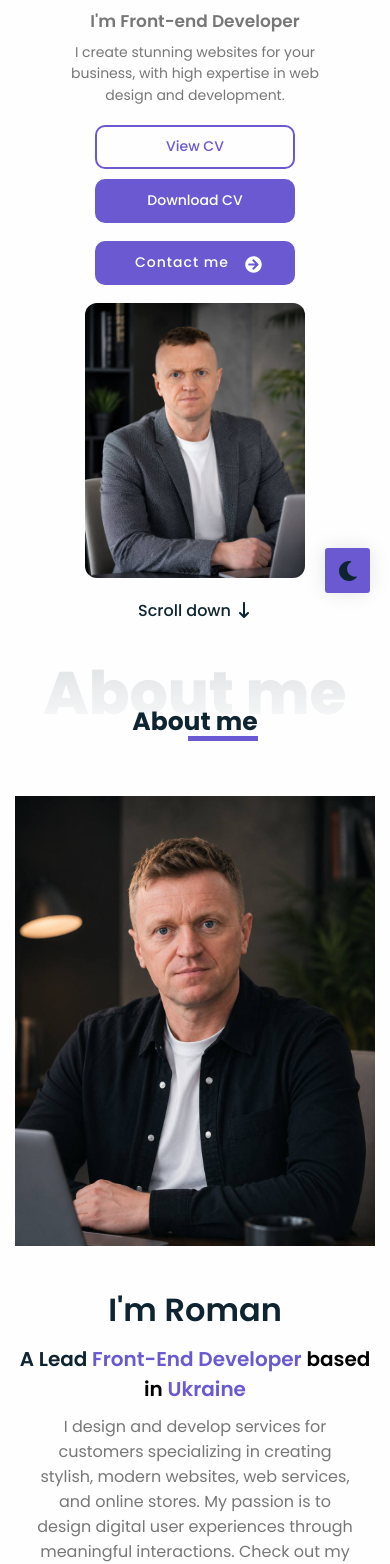
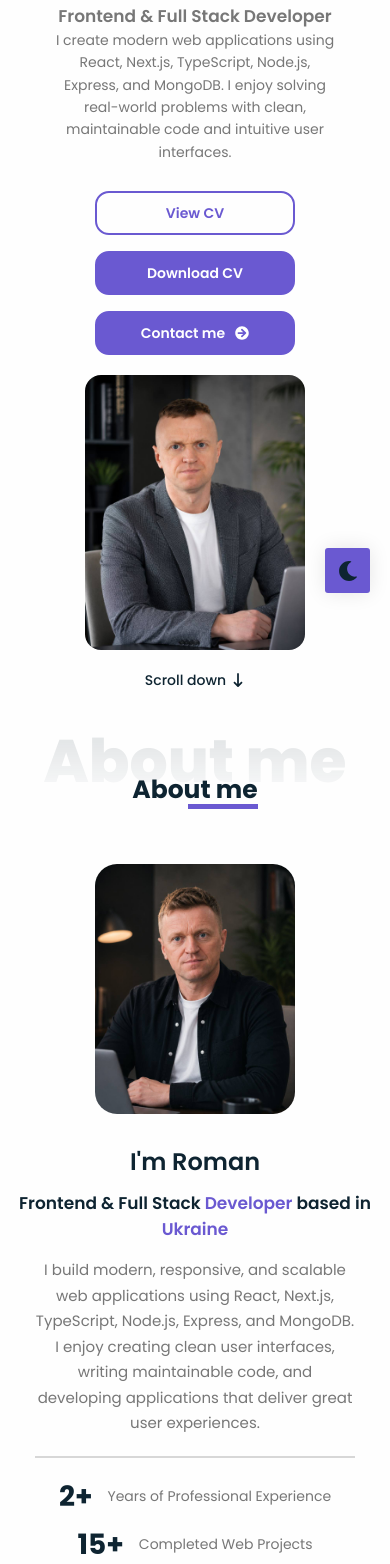
Before and after one commit to RomanFrontEndDeveloper/react-portfolio, a React (Vite) app: page / in a window 390 px wide. Shown: the part 171-1735 px from the top of the page. Built offline with nearby package versions, Linux system fonts and the light colour scheme.

Commit message:
renev data

```diff
--- a/src/components/about/About.css
+++ b/src/components/about/About.css
@@ -5,23 +5,26 @@
 .about-wrapper {
 	display: flex;
 	align-items: center;
-	gap: 40px;
+	justify-content: space-between;
+	gap: 50px;
 }
 
 .about-img {
+	flex: 1;
 	max-width: 500px;
 	width: 100%;
 }
 
 .about-img img {
-	border-radius: 10px;
-	-webkit-border-radius: 10px;
-	-moz-border-radius: 10px;
-	-ms-border-radius: 10px;
-	-o-border-radius: 10px;
+	display: block;
+	width: 100%;
+	height: auto;
+	object-fit: cover;
+	border-radius: 18px;
 }
 
 .about-info {
+	flex: 1;
 	max-width: 600px;
 	width: 100%;
 }
@@ -29,59 +32,170 @@
 .description h3 {
 	font-size: 32px;
 	font-weight: 600;
-	margin-bottom: 10px;
+	margin-bottom: 12px;
+}
+
+.description h4 {
+	font-size: 20px;
+	font-weight: 600;
+	line-height: 1.5;
+	margin-bottom: 15px;
 }
 
 .description h4 span {
 	color: var(--second-color);
 }
 
-.description h4 {
-	font-size: 20px;
-	font-weight: 600;
-	margin-bottom: 10px;
-}
-
 #dark-span {
-	font-size: 20px;
-	font-weight: 600;
-	margin-bottom: 10px;
-	color: #000000;
+	color: var(--first-color);
 }
 
 .description p {
 	color: var(--third-color);
 	font-size: var(--normal-font-size);
-	margin-bottom: 15px;
-	padding-bottom: 15px;
+	line-height: 1.8;
+	margin-bottom: 25px;
+	padding-bottom: 20px;
 	border-bottom: 2px solid var(--liner-color);
 }
 
 .proffesional-list {
 	display: flex;
-	column-gap: 30px;
+	flex-wrap: wrap;
+	gap: 25px;
 }
 
 .proffesional-list .list-item {
 	display: flex;
-	justify-content: center;
 	align-items: center;
 	column-gap: 15px;
-	margin-bottom: 20px;
 }
 
 .list-item .number {
 	font-size: 40px;
 	font-weight: 700;
+	line-height: 1;
 }
 
 .list-item .text {
 	color: var(--third-color);
 	font-size: var(--small-font-size);
+	line-height: 1.5;
+}
+
+.inner-info-link {
+	display: inline-flex;
+	align-items: center;
+	gap: 8px;
+	margin-top: 20px;
 }
 
 .inner-info-link svg {
 	position: relative;
-	margin-left: 5px;
-	top: 2px;
+	top: 1px;
 }
+
+/* ==========================
+   Tablet
+========================== */
+
+@media (max-width: 992px) {
+	.about-wrapper {
+		flex-direction: column;
+		gap: 40px;
+		text-align: center;
+	}
+
+	.about-img {
+		max-width: 380px;
+	}
+
+	.about-info {
+		max-width: 100%;
+	}
+
+	.proffesional-list {
+		justify-content: center;
+	}
+}
+
+/* ==========================
+   Mobile
+========================== */
+
+@media (max-width: 768px) {
+	.about {
+		margin-bottom: 90px;
+	}
+
+	.about-wrapper {
+		gap: 30px;
+	}
+
+	.about-img {
+		max-width: 300px;
+	}
+
+	.about-img img {
+		border-radius: 20px;
+	}
+
+	.description h3 {
+		font-size: 28px;
+	}
+
+	.description h4,
+	#dark-span {
+		font-size: 18px;
+	}
+
+	.proffesional-list {
+		flex-direction: column;
+		align-items: center;
+		gap: 20px;
+	}
+
+	.list-item {
+		justify-content: center;
+	}
+
+	.list-item .number {
+		font-size: 34px;
+	}
+}
+
+/* ==========================
+   Small Mobile
+========================== */
+
+@media (max-width: 480px) {
+	.about-img {
+		max-width: 250px;
+	}
+
+	.about-img img {
+		border-radius: 22px;
+	}
+
+	.description h3 {
+		font-size: 24px;
+	}
+
+	.description h4,
+	#dark-span {
+		font-size: 17px;
+	}
+
+	.description p {
+		font-size: 15px;
+		line-height: 1.7;
+	}
+
+	.list-item .number {
+		font-size: 30px;
+	}
+
+	.list-item .text {
+		font-size: 14px;
+	}
+}
--- a/src/components/about/About.jsx
+++ b/src/components/about/About.jsx
@@ -14,6 +14,7 @@ const About = () => {
 				<SectionTitle title='About me' subtitle='About me' />
 				<div className='about-wrapper'>
 					<motion.div
+						className='about-img'
 						variants={slideInVariants('left', 0.9, 100, true)}
 						initial='hidden'
 						whileInView='visible'
@@ -29,7 +30,7 @@ const About = () => {
 									'right',
 									0.5,
 									50,
-									true
+									true,
 								)}
 								initial='hidden'
 								whileInView='visible'
@@ -43,13 +44,13 @@ const About = () => {
 									'left',
 									0.5,
 									100,
-									true
+									true,
 								)}
 								initial='hidden'
 								whileInView='visible'
 								viewport={{ once: false, amount: 0.5 }}
 							>
-								A Lead <span> Front-End Developer </span>
+								Frontend & Full Stack <span> Developer </span>
 								<span id='dark-span'> based in </span>
 								<span> Ukraine </span>
 							</motion.h4>
@@ -59,18 +60,18 @@ const About = () => {
 									'right',
 									0.5,
 									100,
-									true
+									true,
 								)}
 								initial='hidden'
 								whileInView='visible'
 								viewport={{ once: false, amount: 0.5 }}
 							>
-								I design and develop services for customers
-								specializing in creating stylish, modern
-								websites, web services, and online stores. My
-								passion is to design digital user experiences
-								through meaningful interactions. Check out my
-								Portfolio.
+								I build modern, responsive, and scalable web
+								applications using React, Next.js, TypeScript,
+								Node.js, Express, and MongoDB. I enjoy creating
+								clean user interfaces, writing maintainable
+								code, and developing applications that deliver
+								great user experiences.
 							</motion.p>
 						</div>
 						<ul className='proffesional-list'>
@@ -83,7 +84,7 @@ const About = () => {
 										'right',
 										0.5,
 										50,
-										true
+										true,
 									)}
 									initial='hidden'
 									whileInView='visible'
--- a/src/components/home/Home.css
+++ b/src/components/home/Home.css
@@ -1,9 +1,7 @@
-.home {
-	padding: 80px 0;
-	min-height: 100vh;
-}
+/* ===========================
+   Home Section
+=========================== */
 
-/* home secrion  */
 .home {
 	padding: 80px 0;
 	min-height: 100vh;
@@ -11,154 +9,158 @@
 
 .home-wrapper {
 	display: flex;
+	align-items: center;
 	justify-content: space-between;
-	align-items: center;
-	gap: 10px;
+	gap: 40px;
 }
+
+/* ===========================
+   Social
+=========================== */
 
 .media-icons {
 	display: flex;
 	flex-direction: column;
-	margin-left: 30px;
-	margin-right: 40px;
+	margin: 0 40px 0 30px;
 }
 
 .media-icons a {
 	color: var(--second-color);
 	font-size: 32px;
+	transition: 0.3s;
 }
 
 .media-icons a:hover {
 	color: var(--hover-color);
 }
 
+/* ===========================
+   Text
+=========================== */
+
 .home-info {
+	flex: 1;
 	display: flex;
 	flex-direction: column;
+	align-items: center; /* центрує всі дочірні елементи */
+	text-align: center; /* центрує текст */
 }
 
 .home-info h1 {
-	font-size: 60px;
+	font-size: 40px;
 	font-weight: 600;
 	line-height: 1.2;
 }
 
 .home-info h3 {
-	color: var(--third-color);
 	font-size: 20px;
 	font-weight: 600;
 	line-height: 2;
+	color: var(--third-color);
 }
 
 .home-info p {
+	max-width: 420px;
+	width: 100%;
+	color: var(--third-color);
 	font-size: var(--normal-font-size);
-	color: var(--third-color);
-	max-width: 350px;
-	width: 100%;
+	line-height: 1.7;
+	margin: 0 auto;
 }
 
-.home-info-link {
-	align-self: center;
+/* ===========================
+   Home Image (Desktop)
+=========================== */
+
+.home-img {
+	flex: 0 0 42%;
+	display: flex;
+	justify-content: center;
+	align-items: center;
 }
 
-@media (max-width: 991px) {
-	.home-info p {
-		margin: 0 auto;
-	}
-
-	.media-icons {
-		display: flex;
-		flex-direction: row;
-	}
-
-	.media-icons svg {
-		margin: 15px;
-	}
+.home-img img {
+	display: block;
+	width: 100%;
+	max-width: 470px; /* приблизно на 15% менше */
+	height: auto;
+	border-radius: 20px;
+	object-fit: cover;
 }
 
-@media (max-width: 991px) {
-	.media-icons {
-		margin-left: 0;
-		margin-right: 0;
-	}
-}
-
-.home-info-link {
-	width: 188px;
-	gap: 4px;
-}
-
-.home-info-link svg {
-	position: relative;
-	left: 7px;
-	top: 3px;
-	/* border-radius: 50%; */
-	color: #fff;
-	font-size: 17px;
-}
+/* ===========================
+   Buttons
+=========================== */
 
 .inner-info-link {
-	background: var(--second-color);
-	color: #fff;
-	font-size: var(--normal-font-size);
-	font-weight: 500;
 	display: inline-block;
 	margin-top: 25px;
 	padding: 20px 30px;
+
+	background: var(--second-color);
+	color: #fff;
+
+	font-size: var(--normal-font-size);
+	font-weight: 500;
 	letter-spacing: 1px;
+
 	border-radius: 10px;
-	-webkit-border-radius: 10px;
-	-moz-border-radius: 10px;
-	-ms-border-radius: 10px;
-	-o-border-radius: 10px;
+
+	transition: 0.3s;
 }
 
 .inner-info-link:hover {
 	background: var(--hover-color);
 }
-
-/* ===== CV Buttons ===== */
+/* ===========================
+   CV Buttons
+=========================== */
 
 .cv-buttons {
 	display: flex;
 	flex-direction: column;
+	align-items: center;
 	justify-content: center;
-	align-items: center;
-	gap: 15px;
-	margin-top: 20px;
+	gap: 16px;
+	margin-top: 28px;
+	width: 100%;
 }
 
 .cv-btn {
 	display: flex;
 	align-items: center;
 	justify-content: center;
+	gap: 10px;
 
-	min-width: 170px;
+	width: 260px;
 	height: 56px;
-	width: 200px;
-	padding: 0 25px;
 
+	font-size: 16px;
+	font-weight: 600;
+	text-decoration: none;
+
+	border-radius: 14px;
+	transition: all 0.3s ease;
+	cursor: pointer;
+}
+
+.cv-btn {
 	background: var(--second-color);
 	color: #fff;
-
-	font-size: 16px;
-	font-weight: 500;
-
-	border-radius: 10px;
 	border: 2px solid var(--second-color);
-
-	transition: 0.3s;
 }
 
 .cv-btn:hover {
 	background: var(--hover-color);
 	border-color: var(--hover-color);
 	color: #fff;
+	transform: translateY(-2px);
 }
 
 .cv-btn-outline {
 	background: transparent;
 	color: var(--second-color);
+	border: 2px solid var(--second-color);
 }
 
 .cv-btn-outline:hover {
@@ -166,11 +168,92 @@
 	color: #fff;
 }
 
+/* ===========================
+   Scroll Down
+=========================== */
+
+.scroll-down {
+	display: block;
+	width: 120px;
+	margin: 20px auto 0;
+
+	text-align: center;
+
+	color: var(--first-color);
+	font-size: var(--normal-font-size);
+	font-weight: 500;
+}
+
+.scroll-down svg {
+	position: relative;
+	margin-left: 5px;
+	top: 2px;
+}
+
+.scroll-down i {
+	position: relative;
+	left: 10px;
+	top: -5px;
+
+	font-size: 18px;
+	color: var(--second-color);
+
+	animation: arrowdown 2s ease infinite;
+}
+
+@keyframes arrowdown {
+	0% {
+		transform: translateY(0);
+	}
+
+	30% {
+		transform: translateY(20px);
+	}
+}
+
+/* ===========================
+   Tablet
+=========================== */
+
 @media (max-width: 991px) {
+	.home-wrapper {
+		flex-direction: column;
+		text-align: center;
+		gap: 30px;
+	}
+
+	.media-icons {
+		flex-direction: row;
+		margin: 0;
+		gap: 20px;
+	}
+
+	.home-info {
+		align-items: center;
+	}
+
+	.home-info p {
+		margin: 0 auto;
+	}
+
+	.home-img {
+		flex: none;
+		width: 100%;
+	}
+
+	.home-img img {
+		max-width: 340px;
+		border-radius: 18px;
+	}
+
 	.cv-buttons {
 		justify-content: center;
 	}
 }
+
+/* ===========================
+   Mobile
+=========================== */
 
 @media (max-width: 767px) {
 	.home {
@@ -179,139 +262,52 @@
 	}
 
 	.home-wrapper {
-		flex-direction: column;
-		gap: 18px;
-		text-align: center;
+		gap: 20px;
 	}
 
-	/* ---------- Social ---------- */
-
 	.media-icons {
-		flex-direction: row;
-		justify-content: center;
-		align-items: center;
 		gap: 14px;
-		margin: 0;
-		flex-wrap: nowrap;
 	}
 
 	.media-icons a {
 		font-size: 22px;
 	}
 
-	.media-icons svg {
-		margin: 0;
-	}
-
-	/* ---------- Text ---------- */
-
-	.home-info {
-		width: 100%;
-		align-items: center;
-	}
-
 	.home-info h1 {
 		font-size: 34px;
-		line-height: 1.15;
-		margin-bottom: 8px;
 	}
 
 	.home-info h3 {
 		font-size: 18px;
-		line-height: 1.3;
-		margin-bottom: 10px;
+		line-height: 1.4;
 	}
 
 	.home-info p {
 		max-width: 300px;
 		font-size: 15px;
-		line-height: 1.55;
-		margin: 0 auto;
-	}
-
-	/* ---------- CV ---------- */
-
-	.cv-buttons {
-		margin-top: 18px;
-		gap: 10px;
+		line-height: 1.6;
 	}
 
 	.cv-btn {
-		width: 220px;
-		height: 46px;
+		width: 240px;
+		height: 50px;
 		font-size: 15px;
 	}
 
-	.home-info-link {
-		width: 220px;
-		height: 46px;
-		margin-top: 18px;
-		padding: 0;
-		display: flex;
-		align-items: center;
-		justify-content: center;
-	}
-
-	/* ---------- Image ---------- */
-
-	.home-img {
-		width: 100%;
-		display: flex;
-		justify-content: center;
-	}
-
 	.home-img img {
-		width: 70%;
-		max-width: 220px;
+		max-width: 260px;
+		border-radius: 18px;
 	}
 
 	.scroll-down {
-		margin-top: 18px;
 		font-size: 14px;
 	}
 }
 
-.scroll-down {
-	display: block;
-	text-align: center;
-	color: var(--first-color);
-	margin: 20px auto 0;
-	width: 120px;
-	font-size: var(--normal-font-size);
-	font-weight: 500;
-}
-.scroll-down svg {
-	position: relative;
-	margin-left: 5px;
-	top: 2px;
-}
+/* ===========================
+   Small Mobile
+=========================== */
 
-.scroll-down i {
-	position: relative;
-	color: var(--second-color);
-	font-size: 18px;
-	animation: arrowdown ease 2s infinite;
-	-webkit-animation: arrowdown ease 2s infinite;
-	top: -5px;
-	left: 10px;
-}
-
-@keyframes arrowdown {
-	0% {
-		transform: translateY(0);
-		-webkit-transform: translateY(0);
-		-moz-transform: translateY(0);
-		-ms-transform: translateY(0);
-		-o-transform: translateY(0);
-	}
-	30% {
-		transform: translateY(20px);
-		-webkit-transform: translateY(20px);
-		-moz-transform: translateY(20px);
-		-ms-transform: translateY(20px);
-		-o-transform: translateY(20px);
-	}
-}
 @media (max-width: 430px) {
 	.media-icons {
 		gap: 10px;
@@ -330,26 +326,18 @@
 	}
 
 	.home-info p {
+		max-width: 280px;
 		font-size: 14px;
-		max-width: 280px;
 	}
 
-	.cv-btn,
-	.home-info-link {
+	.cv-btn {
 		width: 200px;
 		height: 44px;
 		font-size: 14px;
 	}
-	.home-img {
-		width: 100%;
-		display: flex;
-		justify-content: center;
-	}
 
 	.home-img img {
-		width: min(92vw, 340px);
-		height: auto;
-		border-radius: 12px;
+		max-width: 220px;
+		border-radius: 16px;
 	}
-	/* end Home section    */
 }
--- a/src/components/home/Home.jsx
+++ b/src/components/home/Home.jsx
@@ -66,7 +66,6 @@ const Home = () => {
 						</motion.a>
 					))}
 				</div>
-
 				<div className='home-info'>
 					<motion.h1
 						custom={0}
@@ -77,6 +76,7 @@ const Home = () => {
 					>
 						Hello I'm Roman
 					</motion.h1>
+
 					<motion.h3
 						custom={1}
 						variants={slideInVariants('left', 0.7, 140, true)}
@@ -84,8 +84,9 @@ const Home = () => {
 						whileInView='visible'
 						viewport={{ once: false, amount: 0.5 }}
 					>
-						I'm Front-end Developer
+						Frontend & Full Stack Developer
 					</motion.h3>
+
 					<motion.p
 						custom={2}
 						variants={slideInVariants('left', 0.9, -100, true)}
@@ -93,9 +94,12 @@ const Home = () => {
 						whileInView='visible'
 						viewport={{ once: false, amount: 0.5 }}
 					>
-						I create stunning websites for your business, with high
-						expertise in web design and development.
+						I create modern web applications using React, Next.js,
+						TypeScript, Node.js, Express, and MongoDB. I enjoy
+						solving real-world problems with clean, maintainable
+						code and intuitive user interfaces.
 					</motion.p>
+
 					<motion.div
 						className='cv-buttons'
 						custom={5}
@@ -120,20 +124,14 @@ const Home = () => {
 						>
 							Download CV
 						</a>
+
+						<a href='#contact' className='cv-btn'>
+							Contact me
+							<FaArrowCircleRight />
+						</a>
 					</motion.div>
-					<motion.a
-						href='#contact'
-						className='home-info-link inner-info-link'
-						custom={4}
-						variants={slideInVariants('left', 0.6, 160, true)}
-						initial='hidden'
-						whileInView='visible'
-						viewport={{ once: false, amount: 0.5 }}
-					>
-						Contact me
-						<FaArrowCircleRight />
-					</motion.a>
 				</div>
+
 				<motion.div
 					className='home-img'
 					variants={slideInVariants('left', 0.6, -160, true)}
--- a/src/data/profList.js
+++ b/src/data/profList.js
@@ -2,16 +2,16 @@ export const profList = [
 	{
 		id: 1,
 		number: '2+',
-		text: 'Years of Experience',
+		text: 'Years of Professional Experience',
 	},
 	{
 		id: 2,
-		number: '100+',
-		text: 'Happy Customers',
+		number: '15+',
+		text: 'Completed Web Projects',
 	},
 	{
 		id: 3,
-		number: '5+',
-		text: 'Successful Projects',
+		number: '20+',
+		text: 'Technologies Mastered',
 	},
 ];
--- a/src/data/workexperience.js
+++ b/src/data/workexperience.js
@@ -4,26 +4,26 @@ export const workexperience = [
 		employmentType: 'Personal Projects',
 		period: '2023 – Present',
 		company: 'Self-Employed',
-		description: `Developed multiple personal projects using HTML, CSS, JavaScript, React, and TypeScript.
-Built responsive and user-friendly interfaces with clean, maintainable code.
-Deployed applications using Vercel and Netlify, and managed code with Git and GitHub.`,
+		description: `Developed modern web applications using React, Next.js, TypeScript, JavaScript, HTML, and CSS.
+Built responsive, accessible, and user-friendly interfaces with reusable components and clean architecture.
+Deployed projects on Vercel and Netlify while managing source code with Git and GitHub.`,
 	},
 	{
-		title: 'Junior Frontend Developer',
-		employmentType: 'Course Practice',
-		period: '2024 – 2025',
-		company: 'Training Projects',
-		description: `Completed individual and team-based projects, including landing pages and SPA applications.
-Worked with React, TypeScript, REST APIs, and responsive design.
-Collaborated using Git, GitHub, and basic Agile workflows.`,
+		title: 'Full Stack Developer',
+		employmentType: 'Personal Projects',
+		period: '2025 – Present',
+		company: 'Self-Employed',
+		description: `Expanded frontend applications with Node.js, Express.js, MongoDB, and REST APIs.
+Implemented authentication, CRUD functionality, form validation, and backend integration.
+Focused on scalable application architecture, performance optimization, and maintainable code.`,
 	},
 	{
-		title: 'Frontend Developer (Freelance)',
-		employmentType: 'Freelance & Volunteer',
-		period: '2025 – Present',
-		company: 'Independent Projects',
-		description: `Built small websites and UI components for personal use and local clients.
-Integrated REST APIs and handled data fetching in frontend applications.
-Used modern tools such as Vite, CRA, and Next.js for development and deployment.`,
+		title: 'Continuous Learning',
+		employmentType: 'Professional Development',
+		period: '2023 – Present',
+		company: 'Self-Learning',
+		description: `Continuously improving my skills through real-world projects, technical documentation, and modern development practices.
+Working with React, Next.js, TypeScript, Redux Toolkit, Tailwind CSS, Node.js, Express.js, MongoDB, Git, and deployment platforms.
+Building production-ready applications while following clean code principles and responsive design standards.`,
 	},
 ];
```
Also changed, not shown: src/components/skills/SkillsInfo.jsx (+4 -3 lines), src/data/clientsData.js (+14 -10 lines), src/data/education.js (+14 -17 lines).
